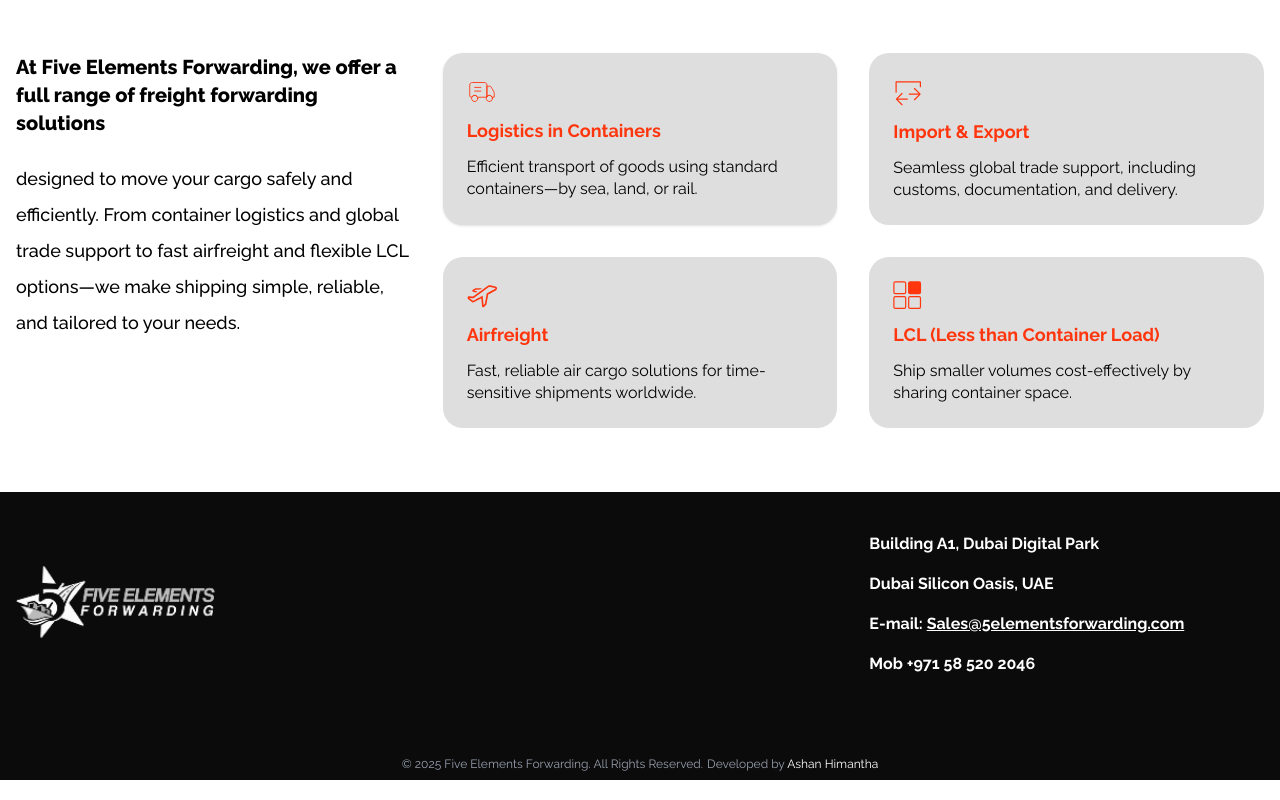
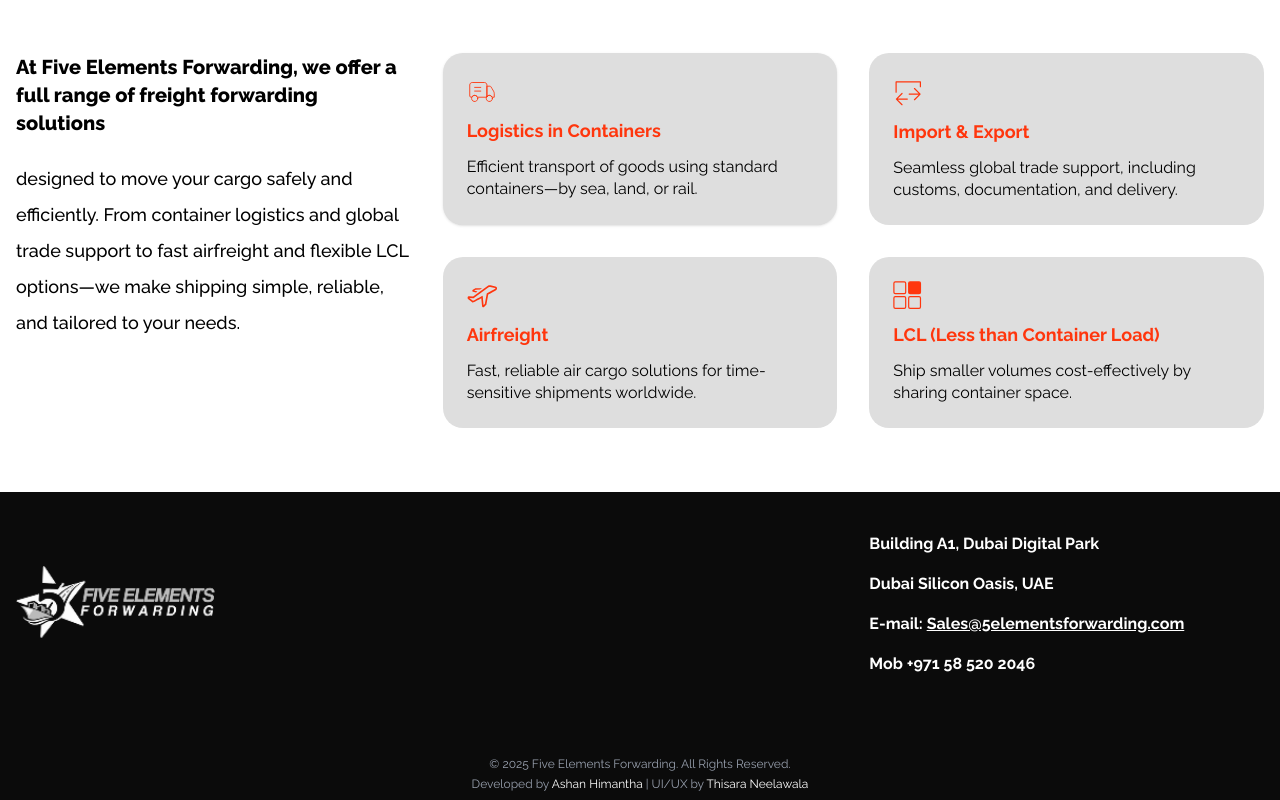
Before and after one commit to AshanHimantha/5elements, a Next.js app: page / in a window 1280 px wide. Shown: the part 1724-2524 px from the top of the page. Built offline with nearby package versions, Linux system fonts and the light colour scheme.

Commit message:
Update copyright section in footer to include UI/UX designer attribution

```diff
--- a/app/page.js
+++ b/app/page.js
@@ -325,15 +325,19 @@ export default function Home() {
 
           </div>
 
-           {/* Copyright Section */}
-                     <div className="mt-8 md:mt-14 pt-4 pb-1 border-gray-800 bottom-0 px-2">
-            <p className="text-center text-gray-400 text-xs md:text-[12px] font-raleway">
-              © {new Date().getFullYear()} Five Elements Forwarding. All Rights Reserved.
-              <span className="block md:inline md:ml-1">
-                Developed by <a href="https://ashanhimantha.com/" target="_blank" rel="noopener noreferrer" className="text-white hover:text-[#ff360d] transition-colors">Ashan Himantha</a>
-              </span>
-            </p>
-          </div>
+          {/* Copyright Section */}
+{/* Copyright Section */}
+<div className="mt-8 md:mt-14 pt-4 pb-1  px-2">
+  <p className="text-center text-gray-400 text-xs md:text-[12px] font-raleway">
+    © {new Date().getFullYear()} Five Elements Forwarding. All Rights Reserved.
+  </p>
+  <p className="text-center text-gray-400 text-xs md:text-[12px] font-raleway mt-1">
+    Developed by <a href="https://ashanhimantha.com/" target="_blank" rel="noopener noreferrer" className="text-white hover:text-[#ff360d] transition-colors">Ashan Himantha</a>{' '}| UI/UX by{' '}
+    <a href="https://www.linkedin.com/in/thisara-neelawala-9b496421a/" target="_blank" rel="noopener noreferrer" className="text-white hover:text-[#ff360d] transition-colors">Thisara Neelawala</a>
+  </p>
+</div>
+
+
         </footer>
       </div>
     </div>
```
